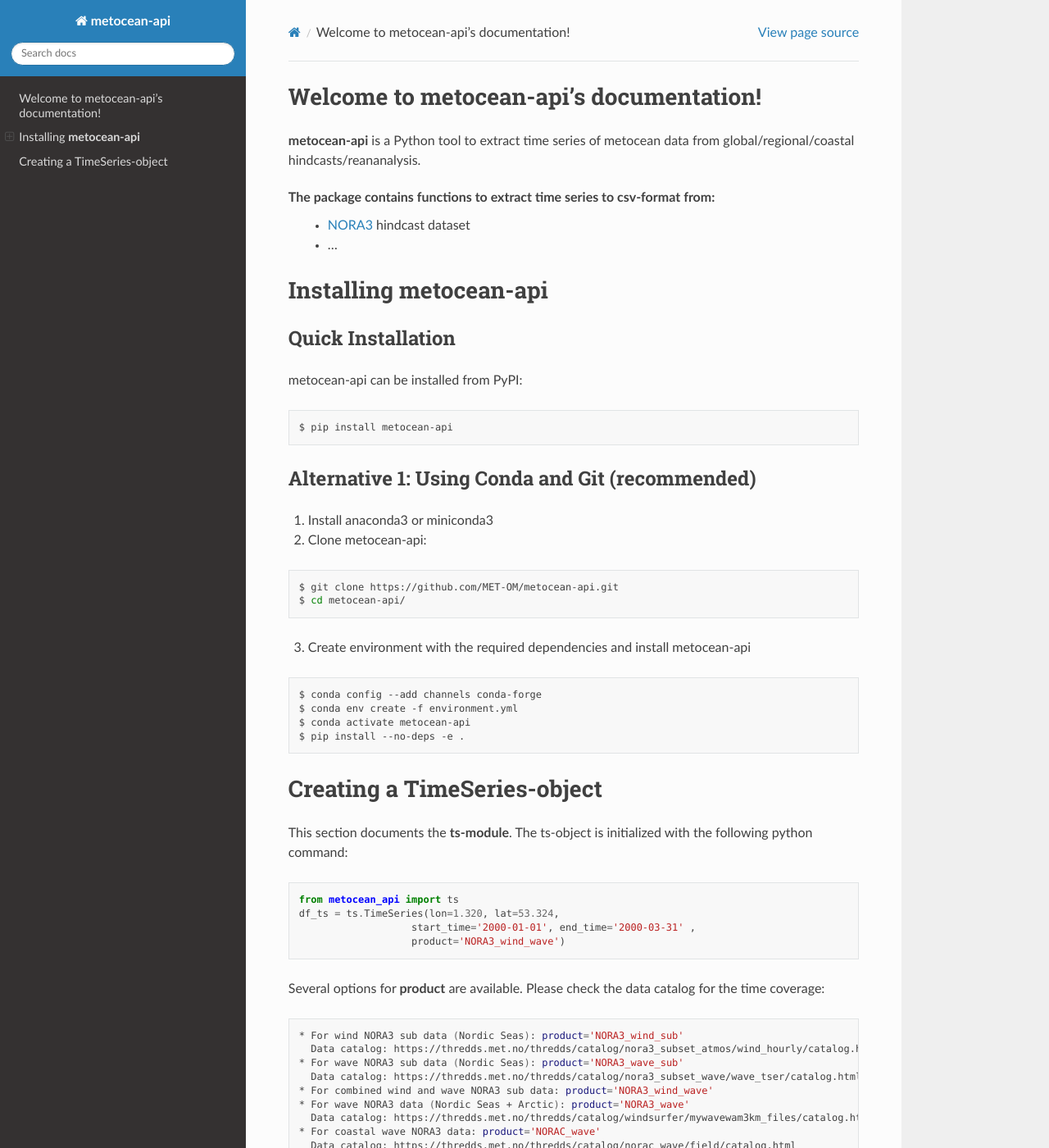
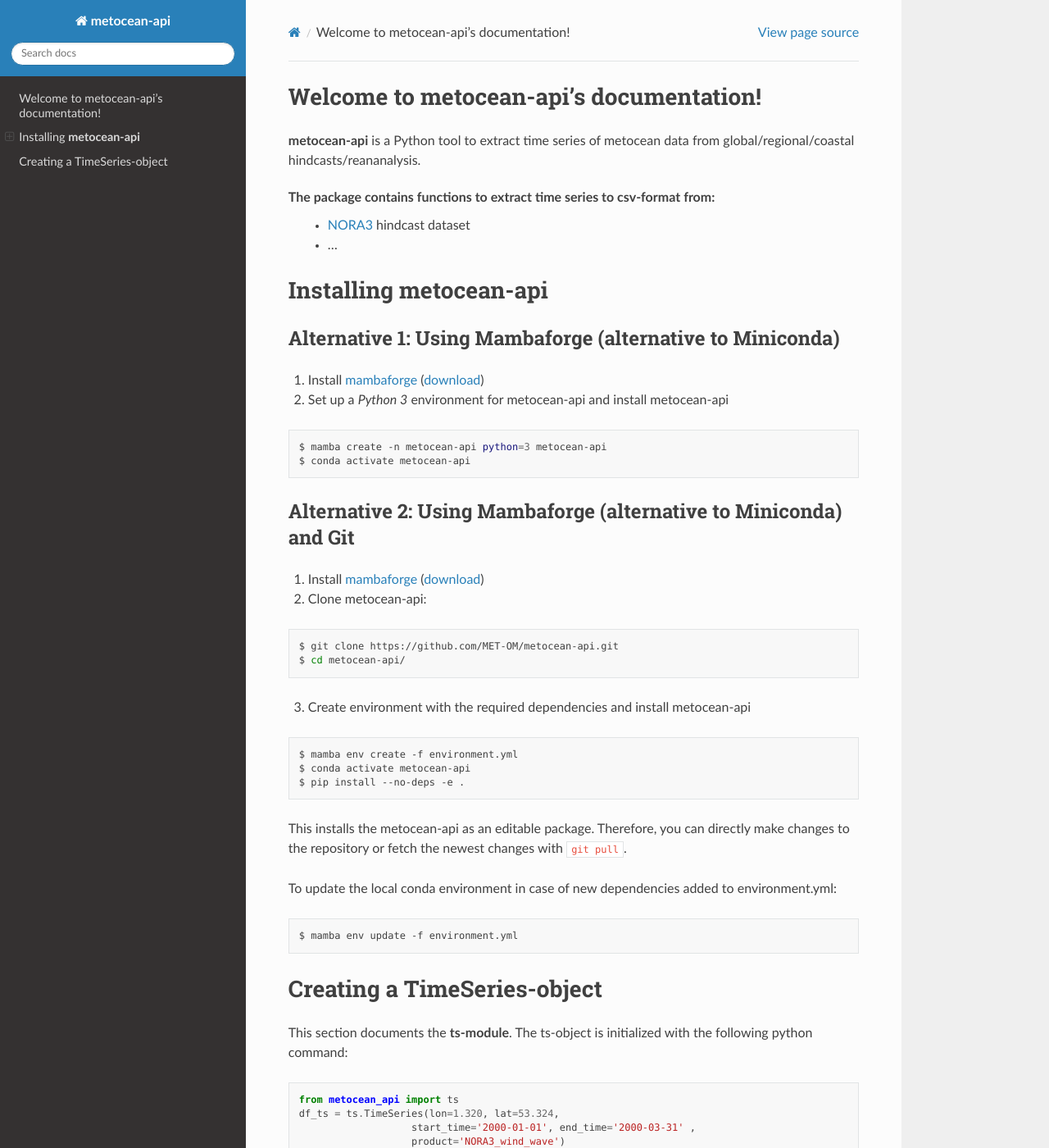
Before and after one commit to MET-OM/metocean-api, a Sphinx documentation site: the page built from docs/index.rst, in a window 1280 px wide and 1400 px high. Shown: the whole window at 82% size. Built offline with Sphinx 7.4.7 and the Read the Docs theme 2.0.0, drawn with Linux system fonts in a browser that asks for light colours.

Commit message:
Update index.rst

```diff
--- a/docs/index.rst
+++ b/docs/index.rst
@@ -16,17 +16,20 @@
 
 Installing **metocean-api**
 =============================================
-Quick Installation
-+++++++++++++++++++
-metocean-api can be installed from PyPI:
+Alternative 1: Using Mambaforge (alternative to Miniconda)
+++++++++++++++++++++++++++++++++++++++++++++++++++++++++++
+
+1. Install `mambaforge <https://mamba.readthedocs.io/en/latest/installation.html>`_ (`download <https://github.com/conda-forge/miniforge#mambaforge>`_)
+2. Set up a *Python 3* environment for metocean-api and install metocean-api
 
 .. code-block:: bash
 
-   $ pip install metocean-api
+   $ mamba create -n metocean-api python=3 metocean-api
+   $ conda activate metocean-api
 
-Alternative 1: Using Conda and Git (recommended)
+Alternative 2: Using Mambaforge (alternative to Miniconda) and Git
 ++++++++++++++++++++++++++++++++++++++++++++++++++++++++++++++++++++++++++++
-1. Install anaconda3 or miniconda3
+1. Install `mambaforge <https://mamba.readthedocs.io/en/latest/installation.html>`_ (`download <https://github.com/conda-forge/miniforge#mambaforge>`_)
 2. Clone metocean-api:
 
 .. code-block:: bash
@@ -38,10 +41,17 @@
 
 .. code-block:: bash
 
-  $ conda config --add channels conda-forge
-  $ conda env create -f environment.yml
+  $ mamba env create -f environment.yml
   $ conda activate metocean-api
   $ pip install --no-deps -e .
+
+This installs the metocean-api as an editable package. Therefore, you can directly make changes to the repository or fetch the newest changes with :code:`git pull`.
+
+To update the local conda environment in case of new dependencies added to environment.yml:
+
+.. code-block:: bash
+
+  $ mamba env update -f environment.yml
 
 Creating a TimeSeries-object
 =====================================
```
